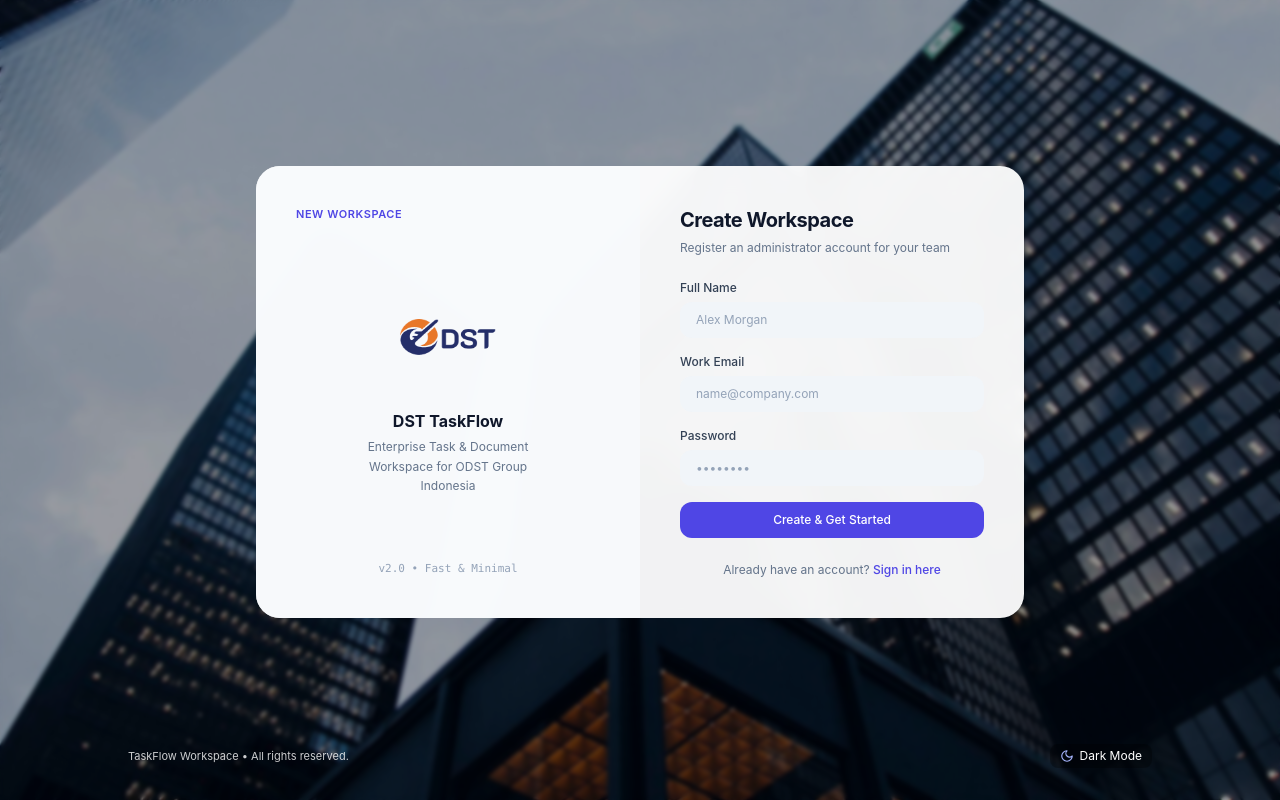
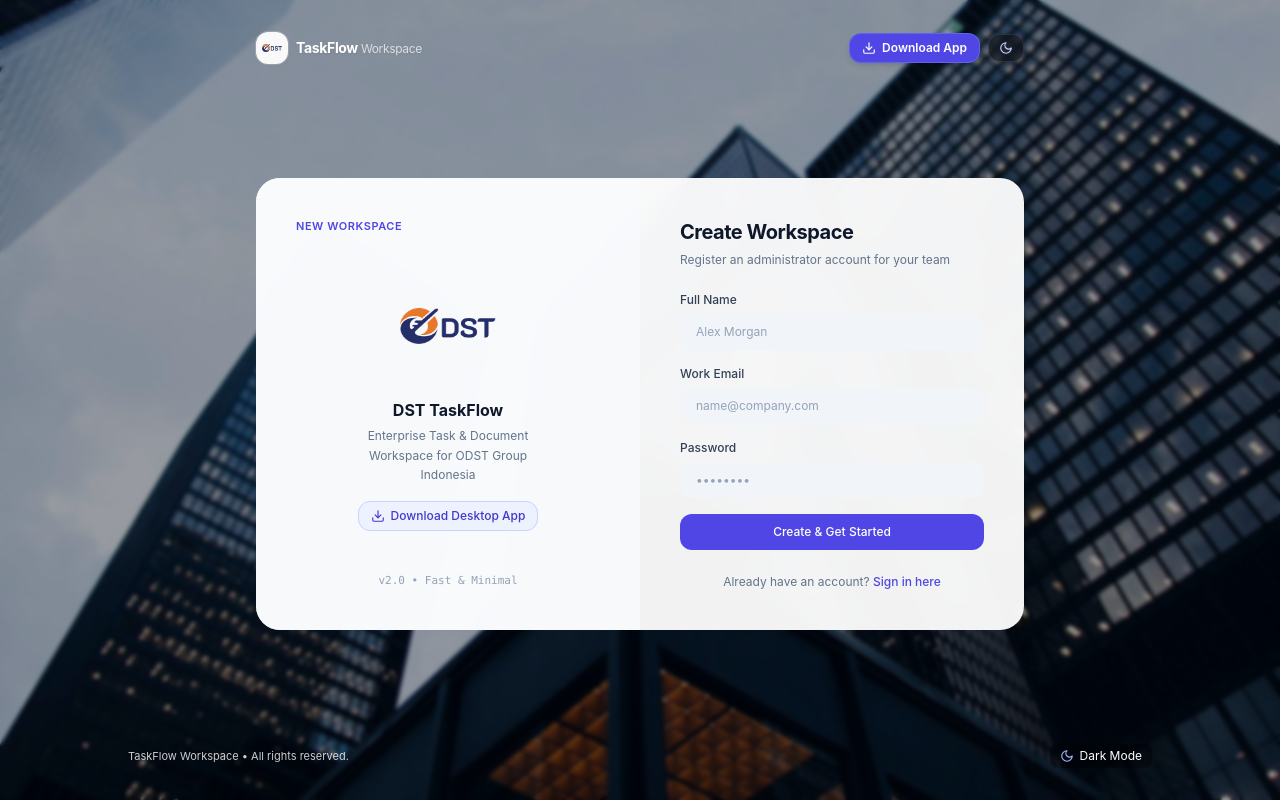
Before and after one commit to dimasalvarizk/TaskManagement, a Next.js app: page /register in a window 1280 px wide. Built offline with nearby package versions, Linux system fonts and the light colour scheme; no server answers.

Commit message:
feat(pwa): add Download App buttons to Login and Register header and card

```diff
--- a/src/app/login/page.tsx
+++ b/src/app/login/page.tsx
@@ -5,11 +5,19 @@
 import React, { useState } from 'react';
 import { useWorkspaceStore } from '@/store/useWorkspaceStore';
 import { useRouter } from 'next/navigation';
-import { Sun, Moon, Eye, EyeOff, X } from 'lucide-react';
+import { Sun, Moon, Eye, EyeOff, X, Download } from 'lucide-react';
 import Link from 'next/link';
 
 export default function LoginPage() {
-  const { login, loginWithPassword, fetchWorkspaceData, theme, toggleTheme } = useWorkspaceStore();
+  const {
+    login,
+    loginWithPassword,
+    fetchWorkspaceData,
+    theme,
+    toggleTheme,
+    promptInstallApp,
+    isAppInstalled,
+  } = useWorkspaceStore();
   const router = useRouter();
 
   const [email, setEmail] = useState('admin@taskflow.io');
@@ -62,8 +70,41 @@
       {/* Background Soft Dark Overlay */}
       <div className="absolute inset-0 bg-slate-950/40 dark:bg-black/65 backdrop-blur-[2px] z-0" />
 
-      {/* Top Spacer */}
-      <div className="relative z-10 w-full max-w-5xl mx-auto h-6" />
+      {/* Top Header Navigation Bar */}
+      <div className="relative z-10 w-full max-w-3xl mx-auto flex items-center justify-between py-2">
+        <div className="flex items-center gap-2">
+          <div className="w-8 h-8 rounded-xl bg-white/95 dark:bg-[#141620]/95 backdrop-blur-md flex items-center justify-center p-1.5 shadow-sm ring-1 ring-white/20">
+            <img src="/logo.png" alt="TaskFlow" className="w-full h-full object-contain" />
+          </div>
+          <span className="font-bold text-sm text-white tracking-tight drop-shadow-sm">
+            TaskFlow <span className="font-normal text-white/70 text-xs">Workspace</span>
+          </span>
+        </div>
+
+        <div className="flex items-center gap-2">
+          {/* Prominent Download / Install App Button */}
+          {!isAppInstalled && (
+            <button
+              type="button"
+              onClick={() => promptInstallApp()}
+              className="flex items-center gap-1.5 px-3 py-1.5 rounded-xl bg-indigo-600 hover:bg-indigo-500 text-white text-xs font-semibold backdrop-blur-md transition-all shadow-md hover:scale-[1.02] active:scale-95 cursor-pointer border border-indigo-400/40"
+              title="Download & Install TaskFlow App (PWA)"
+            >
+              <Download className="w-3.5 h-3.5" />
+              <span>Download App</span>
+            </button>
+          )}
+
+          <button
+            type="button"
+            onClick={toggleTheme}
+            className="flex items-center gap-1.5 px-2.5 py-1.5 rounded-xl bg-black/40 hover:bg-black/60 text-white text-xs backdrop-blur-md transition-colors cursor-pointer border border-white/10"
+            aria-label="Toggle theme"
+          >
+            {theme === 'dark' ? <Sun className="w-3.5 h-3.5 text-amber-400" /> : <Moon className="w-3.5 h-3.5 text-indigo-200" />}
+          </button>
+        </div>
+      </div>
 
       {/* Main Side-by-Side Login Card (Borderless, Flat, No Shadow) */}
       <div className="relative z-10 w-full max-w-3xl mx-auto my-auto py-4">
@@ -95,6 +136,18 @@
                   Fast, minimal, and collaborative task management for modern teams.
                 </p>
               </div>
+
+              {/* Install Button on Left Card */}
+              {!isAppInstalled && (
+                <button
+                  type="button"
+                  onClick={() => promptInstallApp()}
+                  className="mt-1 py-1.5 px-3 rounded-xl bg-indigo-50 dark:bg-indigo-950/60 hover:bg-indigo-100 dark:hover:bg-indigo-900/60 border border-indigo-200 dark:border-indigo-800 text-indigo-700 dark:text-indigo-300 font-medium text-xs flex items-center justify-center gap-1.5 transition-colors cursor-pointer"
+                >
+                  <Download className="w-3.5 h-3.5" />
+                  <span>Download Desktop App</span>
+                </button>
+              )}
             </div>
 
             <div className="text-[10px] text-slate-400 dark:text-slate-500">
--- a/src/app/register/page.tsx
+++ b/src/app/register/page.tsx
@@ -5,11 +5,19 @@
 import React, { useState } from 'react';
 import { useWorkspaceStore } from '@/store/useWorkspaceStore';
 import { useRouter } from 'next/navigation';
-import { Sun, Moon } from 'lucide-react';
+import { Sun, Moon, Download } from 'lucide-react';
 import Link from 'next/link';
 
 export default function RegisterPage() {
-  const { inviteUser, login, fetchWorkspaceData, theme, toggleTheme } = useWorkspaceStore();
+  const {
+    inviteUser,
+    login,
+    fetchWorkspaceData,
+    theme,
+    toggleTheme,
+    promptInstallApp,
+    isAppInstalled,
+  } = useWorkspaceStore();
   const router = useRouter();
   const [name, setName] = useState('');
   const [email, setEmail] = useState('');
@@ -52,8 +60,41 @@
       {/* Background Soft Dark Overlay */}
       <div className="absolute inset-0 bg-slate-950/40 dark:bg-black/65 backdrop-blur-[2px] z-0" />
 
-      {/* Top Spacer */}
-      <div className="relative z-10 w-full max-w-5xl mx-auto h-6" />
+      {/* Top Header Navigation Bar */}
+      <div className="relative z-10 w-full max-w-3xl mx-auto flex items-center justify-between py-2">
+        <div className="flex items-center gap-2">
+          <div className="w-8 h-8 rounded-xl bg-white/95 dark:bg-[#141620]/95 backdrop-blur-md flex items-center justify-center p-1.5 shadow-sm ring-1 ring-white/20">
+            <img src="/logo.png" alt="TaskFlow" className="w-full h-full object-contain" />
+          </div>
+          <span className="font-bold text-sm text-white tracking-tight drop-shadow-sm">
+            TaskFlow <span className="font-normal text-white/70 text-xs">Workspace</span>
+          </span>
+        </div>
+
+        <div className="flex items-center gap-2">
+          {/* Download App Button */}
+          {!isAppInstalled && (
+            <button
+              type="button"
+              onClick={() => promptInstallApp()}
+              className="flex items-center gap-1.5 px-3 py-1.5 rounded-xl bg-indigo-600 hover:bg-indigo-500 text-white text-xs font-semibold backdrop-blur-md transition-all shadow-md hover:scale-[1.02] active:scale-95 cursor-pointer border border-indigo-400/40"
+              title="Download & Install TaskFlow App (PWA)"
+            >
+              <Download className="w-3.5 h-3.5" />
+              <span>Download App</span>
+            </button>
+          )}
+
+          <button
+            type="button"
+            onClick={toggleTheme}
+            className="flex items-center gap-1.5 px-2.5 py-1.5 rounded-xl bg-black/40 hover:bg-black/60 text-white text-xs backdrop-blur-md transition-colors cursor-pointer border border-white/10"
+            aria-label="Toggle theme"
+          >
+            {theme === 'dark' ? <Sun className="w-3.5 h-3.5 text-amber-400" /> : <Moon className="w-3.5 h-3.5 text-indigo-200" />}
+          </button>
+        </div>
+      </div>
 
       {/* Main Side-by-Side Register Card (Flat & Borderless, No Shadow) */}
       <div className="relative z-10 w-full max-w-3xl mx-auto my-auto py-4">
@@ -85,6 +126,18 @@
                   Enterprise Task & Document Workspace for ODST Group Indonesia
                 </p>
               </div>
+
+              {/* Install Button on Left Card */}
+              {!isAppInstalled && (
+                <button
+                  type="button"
+                  onClick={() => promptInstallApp()}
+                  className="mt-1 py-1.5 px-3 rounded-xl bg-indigo-50 dark:bg-indigo-950/60 hover:bg-indigo-100 dark:hover:bg-indigo-900/60 border border-indigo-200 dark:border-indigo-800 text-indigo-700 dark:text-indigo-300 font-medium text-xs flex items-center justify-center gap-1.5 transition-colors cursor-pointer"
+                >
+                  <Download className="w-3.5 h-3.5" />
+                  <span>Download Desktop App</span>
+                </button>
+              )}
             </div>
 
             <div className="w-full text-center">
```
